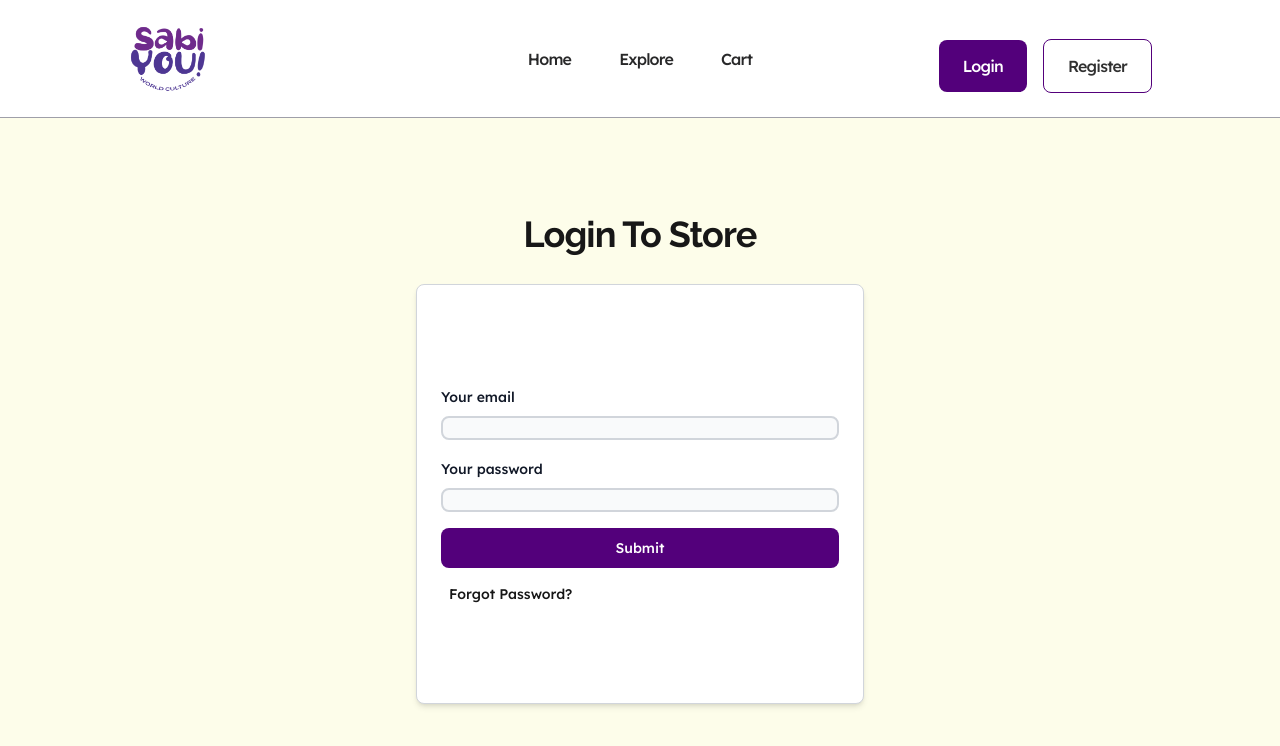
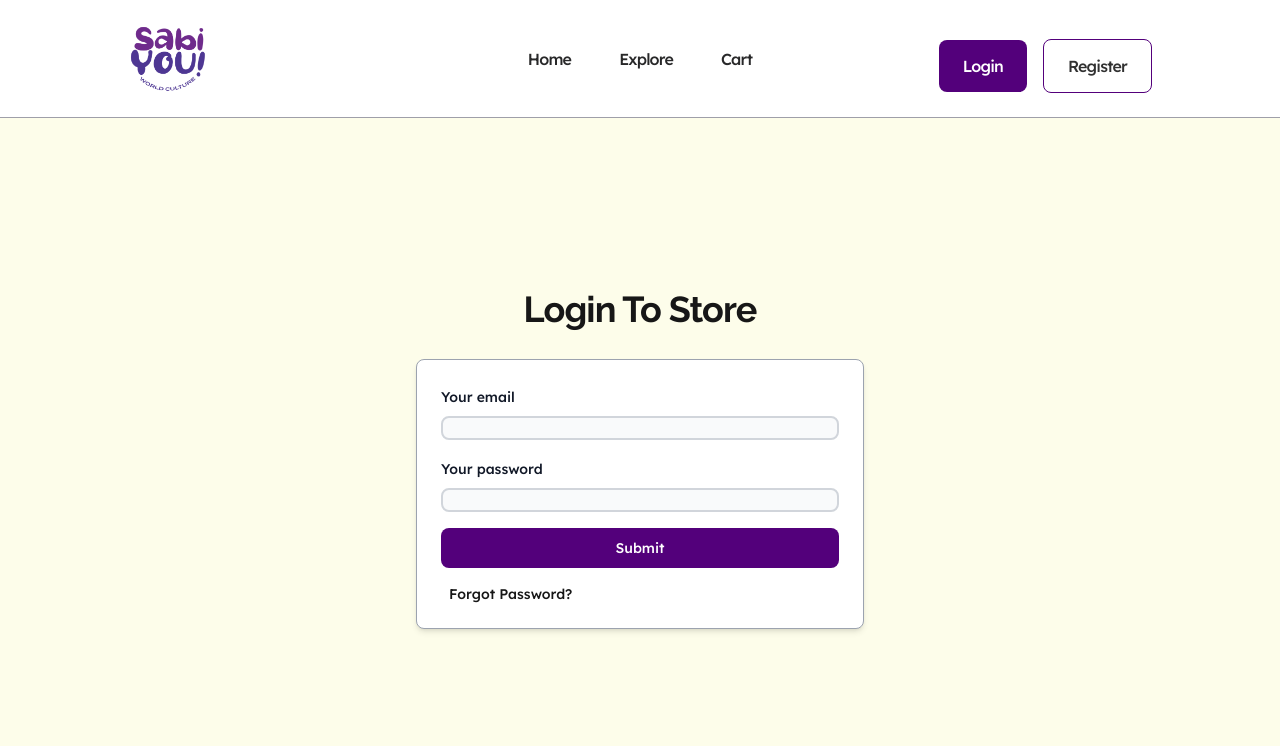
Before and after one commit to benedixit34/sy-bookstore, a Next.js app: page /auth/login in a window 1280 px wide. Shown: the top 746 px of the page. Built offline with nearby package versions, Linux system fonts and the light colour scheme; no server answers.

Commit message:
Update Auth Messages v8

```diff
--- a/src/app/auth/forgot-password/page.tsx
+++ b/src/app/auth/forgot-password/page.tsx
@@ -58,7 +58,7 @@ export default function Page() {
             </h1>
           </div>
 
-          <Card className="w-sm lg:w-md mx-4 md:mx-auto border-gray-400">
+          <Card className="w-xs sm:w-sm lg:w-md mx-auto border-gray-400">
             <Form action={forgotPasswordAction} className="flex flex-col gap-4">
               <div>
                 <div className="mb-2 block">
--- a/src/app/auth/login/page.tsx
+++ b/src/app/auth/login/page.tsx
@@ -55,7 +55,7 @@ export default function Page() {
             </h1>
           </div>
 
-          <Card className="w-sm lg:w-md h-full mx-4 lg:mx-auto border-gray-300">
+          <Card className="w-xs sm:w-sm lg:w-md mx-auto border-gray-400">
             <form className="flex flex-col gap-4">
               <div>
                 <div className="mb-2 block">
--- a/src/app/auth/register/page.tsx
+++ b/src/app/auth/register/page.tsx
@@ -40,7 +40,7 @@ export default function Page() {
             </h1>
           </div>
 
-          <Card className="w-md lg:mx-auto mx-4 border-gray-300">
+          <Card className="w-xs sm:w-sm lg:w-md mx-auto border-gray-400">
             <form className="flex flex-col gap-4">
               <div>
                 <div className="mb-2 block">
--- a/src/app/auth/reset-password/page.tsx
+++ b/src/app/auth/reset-password/page.tsx
@@ -31,7 +31,7 @@ function ResetPasswordForm() {
   const code = searchParams.get("code") || "";
 
   return (
-    <Card className="w-sm lg:w-md mx-4 lg:mx-auto border-gray-400">
+    <Card className="w-xs sm:w-sm lg:w-md mx-4 lg:mx-auto border-gray-400">
       <Form action={resetPasswordAction} className="flex flex-col gap-4">
         <div>
           <div className="mb-2 block">
```
